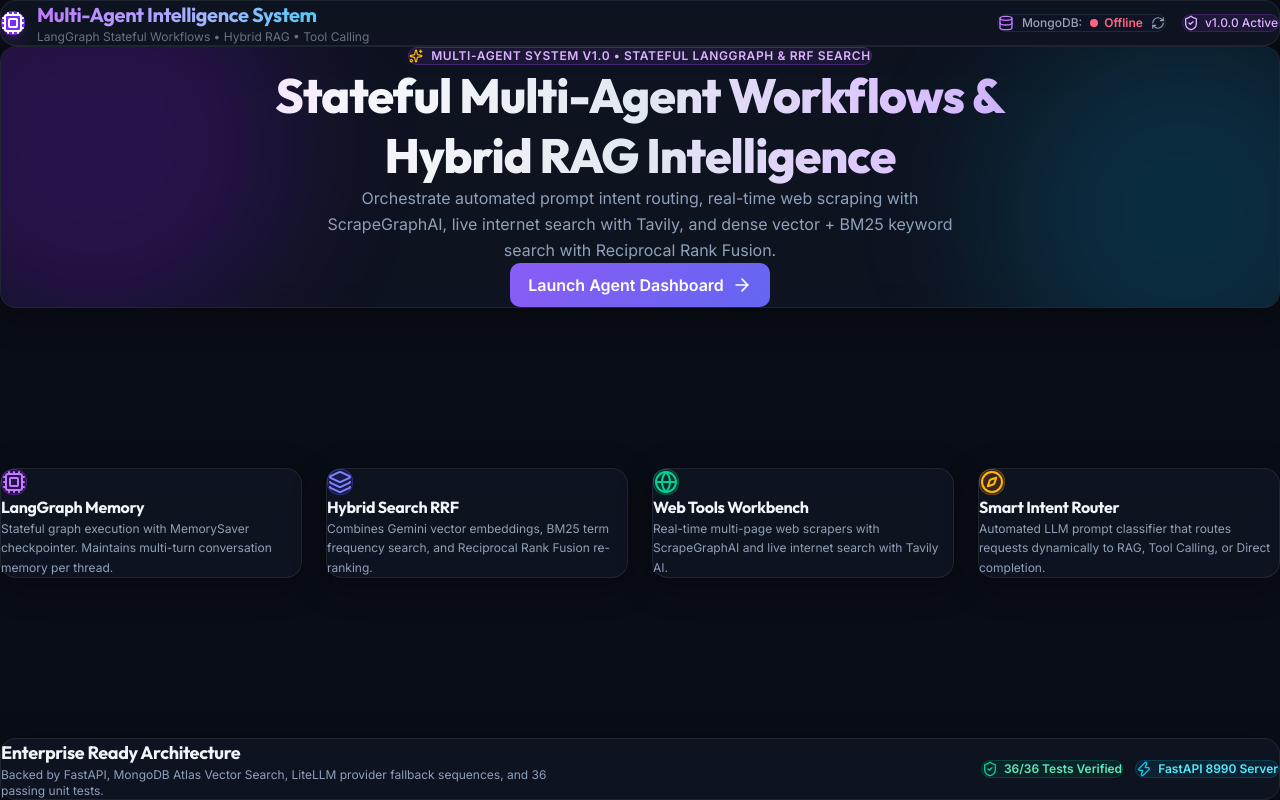
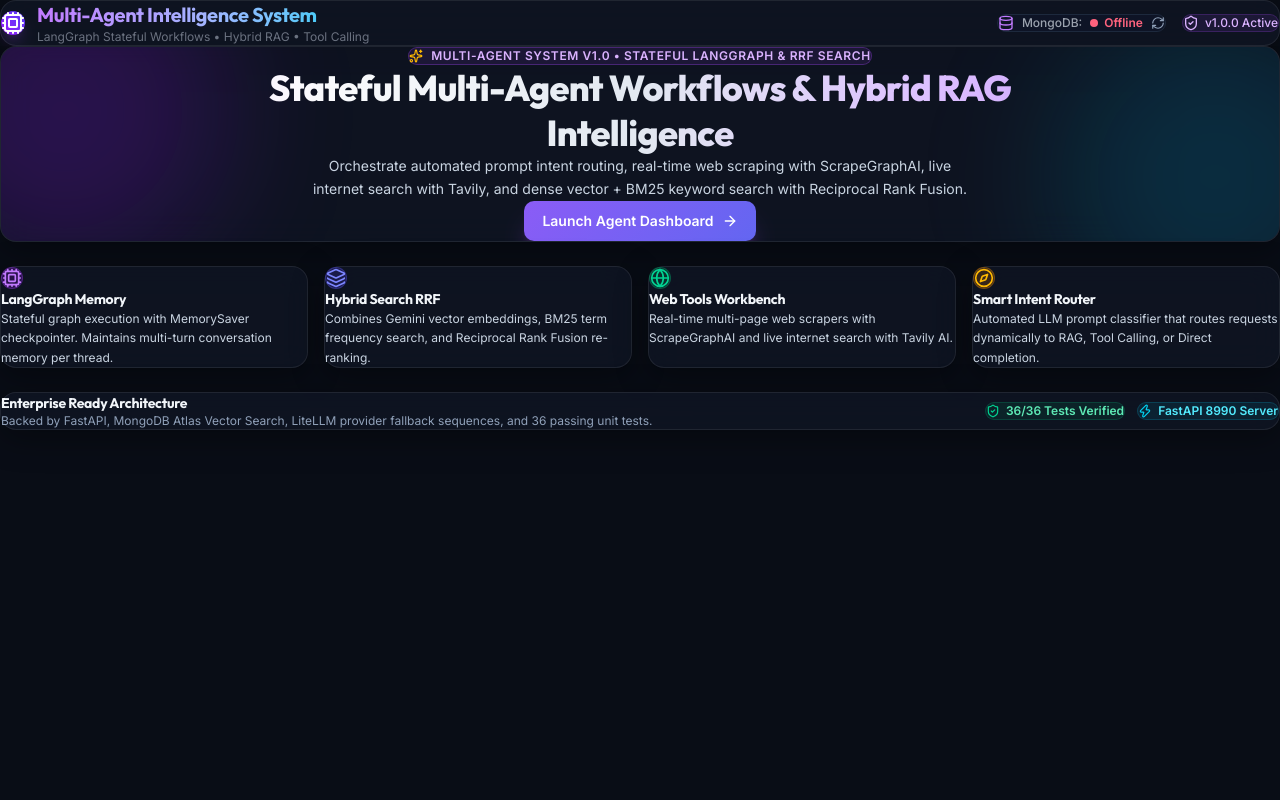
Before and after one commit to Sachinkannan127/Multi-Agent-System, a React app in the folder frontend/: page / in a window 1280 px wide. Built offline with nearby package versions, Linux system fonts and the light colour scheme; no server answers; the HTML template or start-up script is replaced by a standard one.

Commit message:
fix(frontend): eliminate empty gap void on Landing page and resolve card text clipping

```diff
--- a/frontend/src/views/LandingView.jsx
+++ b/frontend/src/views/LandingView.jsx
@@ -3,93 +3,101 @@
 
 export const LandingView = ({ onExplore, onLaunch }) => {
   const handleClick = onExplore || onLaunch;
+
   return (
-    <div className="flex-1 flex flex-col justify-between space-y-6 overflow-y-auto pb-4 pr-1 h-full">
+    <div className="flex-1 flex flex-col gap-6 overflow-y-auto pr-2 pb-6 max-w-7xl mx-auto w-full">
+      {/* Hero Section */}
+      <section className="glass-panel p-8 md:p-10 relative overflow-hidden text-center flex flex-col items-center justify-center space-y-5">
+        <div className="absolute -top-24 -left-24 w-80 h-80 bg-purple-600/20 rounded-full blur-3xl pointer-events-none"></div>
+        <div className="absolute -bottom-24 -right-24 w-80 h-80 bg-cyan-600/20 rounded-full blur-3xl pointer-events-none"></div>
 
-      {/* Hero Section */}
-      <section className="glass-panel p-10 relative overflow-hidden text-center flex flex-col items-center justify-center space-y-6">
-        <div className="absolute -top-24 -left-24 w-96 h-96 bg-purple-600/20 rounded-full blur-3xl pointer-events-none"></div>
-        <div className="absolute -bottom-24 -right-24 w-96 h-96 bg-cyan-600/20 rounded-full blur-3xl pointer-events-none"></div>
-
-        <div className="inline-flex items-center gap-2 px-4 py-1.5 rounded-full bg-purple-500/10 border border-purple-500/30 text-purple-300 text-xs font-semibold uppercase tracking-wider">
+        <div className="inline-flex items-center gap-2 px-3.5 py-1.5 rounded-full bg-purple-500/10 border border-purple-500/30 text-purple-300 text-xs font-semibold uppercase tracking-wider">
           <Sparkles className="w-3.5 h-3.5 text-amber-400" />
           Multi-Agent System v1.0 • Stateful LangGraph & RRF Search
         </div>
 
-        <h1 className="text-4xl md:text-5xl font-extrabold max-w-3xl leading-tight bg-gradient-to-r from-white via-slate-200 to-purple-300 bg-clip-text text-transparent">
+        <h1 className="text-3xl md:text-4xl font-extrabold max-w-3xl leading-tight bg-gradient-to-r from-white via-slate-200 to-purple-300 bg-clip-text text-transparent">
           Stateful Multi-Agent Workflows & Hybrid RAG Intelligence
         </h1>
 
-        <p className="text-sm md:text-base text-slate-400 max-w-2xl leading-relaxed">
+        <p className="text-xs md:text-sm text-slate-300 max-w-2xl leading-relaxed">
           Orchestrate automated prompt intent routing, real-time web scraping with ScrapeGraphAI, live internet search with Tavily, and dense vector + BM25 keyword search with Reciprocal Rank Fusion.
         </p>
 
-        <div className="flex items-center gap-4 pt-2">
-          <button onClick={handleClick} className="btn-primary text-base px-6 py-3 cursor-pointer">
+        <div className="flex items-center gap-4 pt-1">
+          <button onClick={handleClick} className="btn-primary text-sm px-7 py-3 cursor-pointer shadow-xl shadow-purple-500/25">
             <span>Launch Agent Dashboard</span>
-            <ArrowRight className="w-5 h-5" />
+            <ArrowRight className="w-4 h-4" />
           </button>
         </div>
       </section>
 
       {/* Feature Capabilities Grid */}
-      <section className="grid grid-cols-1 md:grid-cols-2 lg:grid-cols-4 gap-6">
-        <div className="glass-panel p-6 space-y-3">
-          <div className="p-3 rounded-xl bg-purple-600/20 border border-purple-500/30 text-purple-400 w-fit">
-            <Cpu className="w-6 h-6" />
+      <section className="grid grid-cols-1 sm:grid-cols-2 lg:grid-cols-4 gap-4">
+        <div className="glass-panel p-5 flex flex-col space-y-3 justify-between hover:border-purple-500/40 transition">
+          <div className="space-y-3">
+            <div className="p-2.5 rounded-xl bg-purple-600/20 border border-purple-500/30 text-purple-400 w-fit">
+              <Cpu className="w-5 h-5" />
             </div>
-          <h3 className="text-base font-bold text-slate-100">LangGraph Memory</h3>
-          <p className="text-xs text-slate-400 leading-relaxed">
+            <h3 className="text-sm font-bold text-slate-100">LangGraph Memory</h3>
+            <p className="text-xs text-slate-300 leading-relaxed">
               Stateful graph execution with MemorySaver checkpointer. Maintains multi-turn conversation memory per thread.
             </p>
           </div>
+        </div>
 
-        <div className="glass-panel p-6 space-y-3">
-          <div className="p-3 rounded-xl bg-indigo-600/20 border border-indigo-500/30 text-indigo-400 w-fit">
-            <Layers className="w-6 h-6" />
+        <div className="glass-panel p-5 flex flex-col space-y-3 justify-between hover:border-indigo-500/40 transition">
+          <div className="space-y-3">
+            <div className="p-2.5 rounded-xl bg-indigo-600/20 border border-indigo-500/30 text-indigo-400 w-fit">
+              <Layers className="w-5 h-5" />
             </div>
-          <h3 className="text-base font-bold text-slate-100">Hybrid Search RRF</h3>
-          <p className="text-xs text-slate-400 leading-relaxed">
+            <h3 className="text-sm font-bold text-slate-100">Hybrid Search RRF</h3>
+            <p className="text-xs text-slate-300 leading-relaxed">
               Combines Gemini vector embeddings, BM25 term frequency search, and Reciprocal Rank Fusion re-ranking.
             </p>
           </div>
+        </div>
 
-        <div className="glass-panel p-6 space-y-3">
-          <div className="p-3 rounded-xl bg-emerald-600/20 border border-emerald-500/30 text-emerald-400 w-fit">
-            <Globe className="w-6 h-6" />
+        <div className="glass-panel p-5 flex flex-col space-y-3 justify-between hover:border-emerald-500/40 transition">
+          <div className="space-y-3">
+            <div className="p-2.5 rounded-xl bg-emerald-600/20 border border-emerald-500/30 text-emerald-400 w-fit">
+              <Globe className="w-5 h-5" />
             </div>
-          <h3 className="text-base font-bold text-slate-100">Web Tools Workbench</h3>
-          <p className="text-xs text-slate-400 leading-relaxed">
+            <h3 className="text-sm font-bold text-slate-100">Web Tools Workbench</h3>
+            <p className="text-xs text-slate-300 leading-relaxed">
               Real-time multi-page web scrapers with ScrapeGraphAI and live internet search with Tavily AI.
             </p>
           </div>
+        </div>
 
-        <div className="glass-panel p-6 space-y-3">
-          <div className="p-3 rounded-xl bg-amber-600/20 border border-amber-500/30 text-amber-400 w-fit">
-            <Compass className="w-6 h-6" />
+        <div className="glass-panel p-5 flex flex-col space-y-3 justify-between hover:border-amber-500/40 transition">
+          <div className="space-y-3">
+            <div className="p-2.5 rounded-xl bg-amber-600/20 border border-amber-500/30 text-amber-400 w-fit">
+              <Compass className="w-5 h-5" />
             </div>
-          <h3 className="text-base font-bold text-slate-100">Smart Intent Router</h3>
-          <p className="text-xs text-slate-400 leading-relaxed">
+            <h3 className="text-sm font-bold text-slate-100">Smart Intent Router</h3>
+            <p className="text-xs text-slate-300 leading-relaxed">
               Automated LLM prompt classifier that routes requests dynamically to RAG, Tool Calling, or Direct completion.
             </p>
+          </div>
         </div>
       </section>
 
       {/* Capabilities Comparison Banner */}
-      <section className="glass-panel p-8 flex flex-col md:flex-row items-center justify-between gap-6">
-        <div className="space-y-2">
-          <h3 className="text-lg font-bold text-slate-100">Enterprise Ready Architecture</h3>
-          <p className="text-xs text-slate-400 max-w-xl">
+      <section className="glass-panel p-5 flex flex-col sm:flex-row items-center justify-between gap-4">
+        <div className="space-y-1">
+          <h3 className="text-sm font-bold text-slate-100">Enterprise Ready Architecture</h3>
+          <p className="text-xs text-slate-400">
             Backed by FastAPI, MongoDB Atlas Vector Search, LiteLLM provider fallback sequences, and 36 passing unit tests.
           </p>
         </div>
-        <div className="flex items-center gap-3">
-          <div className="flex items-center gap-1.5 px-3.5 py-2 rounded-xl bg-emerald-500/10 border border-emerald-500/20 text-emerald-300 text-xs font-semibold">
-            <ShieldCheck className="w-4 h-4 text-emerald-400" />
+        <div className="flex items-center gap-3 shrink-0">
+          <div className="flex items-center gap-1.5 px-3 py-1.5 rounded-xl bg-emerald-500/10 border border-emerald-500/20 text-emerald-300 text-xs font-semibold">
+            <ShieldCheck className="w-3.5 h-3.5 text-emerald-400" />
             36/36 Tests Verified
           </div>
-          <div className="flex items-center gap-1.5 px-3.5 py-2 rounded-xl bg-cyan-500/10 border border-cyan-500/20 text-cyan-300 text-xs font-semibold">
-            <Zap className="w-4 h-4 text-cyan-400" />
+          <div className="flex items-center gap-1.5 px-3 py-1.5 rounded-xl bg-cyan-500/10 border border-cyan-500/20 text-cyan-300 text-xs font-semibold">
+            <Zap className="w-3.5 h-3.5 text-cyan-400" />
             FastAPI 8990 Server
           </div>
         </div>
```
Lines whose indentation alone changed are shown as unchanged.
